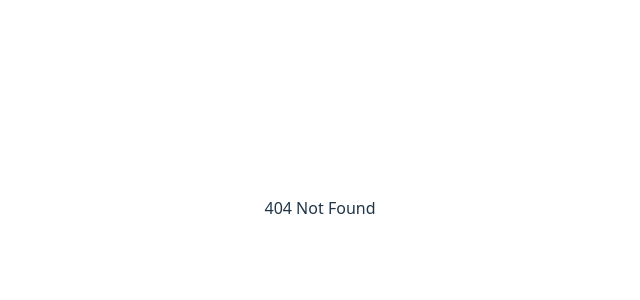
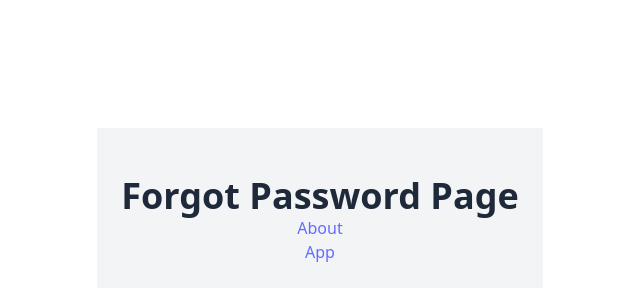
Before and after one commit to schafeld/react-crud-exercise, a React (Vite) app in the folder react-crud-exercise/: page /forgot-password in a window 1280 px wide. Before the commit this address had no page. Shown: the part 192-492 px from the top of the page, without its empty margins (320-960 px from the left). Built offline with nearby package versions, Linux system fonts and the light colour scheme.

Commit message:
add routes and pages

```diff
--- /dev/null
+++ b/react-crud-exercise/src/pages/ForgotPassword.tsx
@@ -0,0 +1,11 @@
+import { Link } from "react-router";
+
+export default function ForgotPassword() {
+  return (
+    <div className="flex flex-col items-center justify-center bg-gray-100 p-6">
+      <h1 className="text-4xl font-bold text-gray-800 mt-6">Forgot Password Page</h1>
+      <Link to="/about">About</Link>
+      <Link to="/app">App</Link>
+    </div>
+  )
+}
--- /dev/null
+++ b/react-crud-exercise/src/pages/Offers.tsx
@@ -0,0 +1,11 @@
+import { Link } from "react-router";
+
+export default function Offers() {
+  return (
+    <div className="flex flex-col items-center justify-center bg-gray-100 p-6">
+      <h1 className="text-4xl font-bold text-gray-800 mt-6">Offers Page</h1>
+      <Link to="/about">About</Link>
+      <Link to="/app">App</Link>
+    </div>
+  )
+}
--- /dev/null
+++ b/react-crud-exercise/src/pages/Profile.tsx
@@ -0,0 +1,11 @@
+import { Link } from "react-router";
+
+export default function Profile() {
+  return (
+    <div className="flex flex-col items-center justify-center bg-gray-100 p-6">
+      <h1 className="text-4xl font-bold text-gray-800 mt-6">Profile Page</h1>
+      <Link to="/about">About</Link>
+      <Link to="/app">App</Link>
+    </div>
+  )
+}
--- /dev/null
+++ b/react-crud-exercise/src/pages/Signin.tsx
@@ -0,0 +1,11 @@
+import { Link } from "react-router";
+
+export default function Signin() {
+  return (
+    <div className="flex flex-col items-center justify-center bg-gray-100 p-6">
+      <h1 className="text-4xl font-bold text-gray-800 mt-6">Sign In Page</h1>
+      <Link to="/about">About</Link>
+      <Link to="/app">App</Link>
+    </div>
+  )
+}
--- /dev/null
+++ b/react-crud-exercise/src/pages/Signup.tsx
@@ -0,0 +1,11 @@
+import { Link } from "react-router";
+
+export default function Signup() {
+  return (
+    <div className="flex flex-col items-center justify-center bg-gray-100 p-6">
+      <h1 className="text-4xl font-bold text-gray-800 mt-6">Sign Up Page</h1>
+      <Link to="/about">About</Link>
+      <Link to="/app">App</Link>
+    </div>
+  )
+}
```
Also changed, not shown: react-crud-exercise/src/main.tsx (+25 -0 lines).
